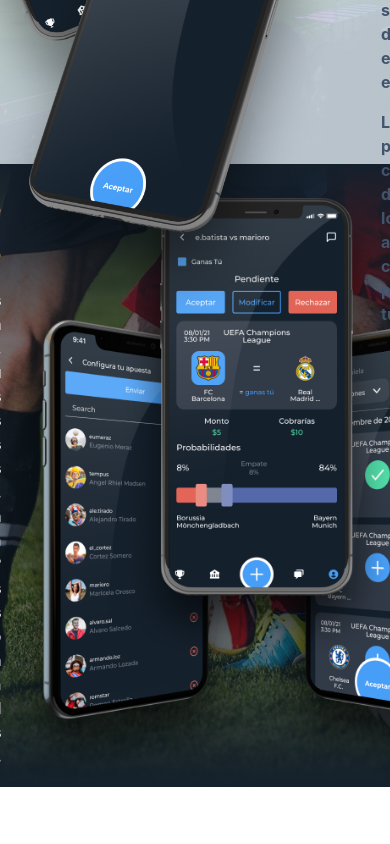
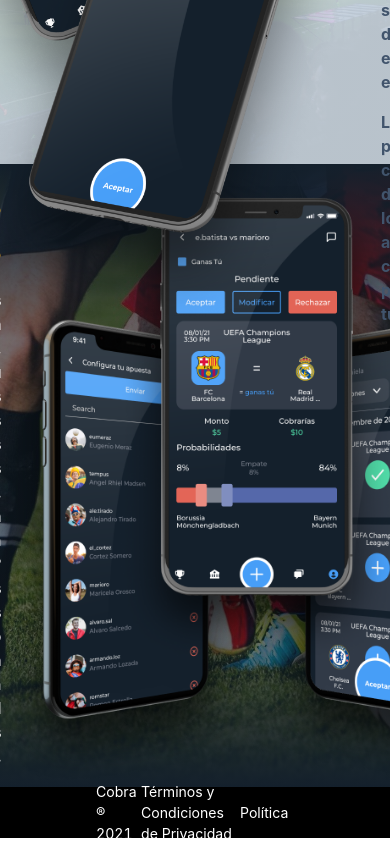
Before and after one commit to damg75/landing_condor, a website: page public/index.html in a window 390 px wide. Shown: the part 1982-2826 px from the top of the page. Before the commit the page ends 2769 px from the top, so only its background shows below. Drawn offline with Linux system fonts and the light colour scheme.

Commit message:
1era iteracion done, faltan responsive

```diff
--- a/public/css/global.css
+++ b/public/css/global.css
@@ -67,3 +67,7 @@
 .text-grey {
   color: #41546c;
 }
+
+.background-black {
+  background-color: #000000;
+}
--- a/public/index.html
+++ b/public/index.html
@@ -199,8 +199,23 @@
             </p>
           </div>
         </div>
-        <img src="static/last-frame.png" alt="Cobra App Screen" class="challenges__main__image" />
+        <img
+          src="static/last-frame.png"
+          alt="Cobra App Screen"
+          class="challenges__main__image"
+        />
       </div>
     </section>
+
+    <!-- footer -->
+    <footer class="footer background-black text-white">
+      <div class="footer__main">
+        <p class="">Cobra ® 2021</p>
+        <div class="css-1ibk9d6 e1svw91u25">
+          <a class="">Términos y Condiciones</a
+          ><a class="margin-left">Política de Privacidad</a>
+        </div>
+      </div>
+    </footer>
   </body>
 </html>
--- a/scss/main.scss
+++ b/scss/main.scss
@@ -103,3 +103,19 @@
     }
   }
 }
+
+.footer {
+  height: 51px;
+  display: flex;
+  flex-direction: column;
+  justify-content: center;
+  &__main {
+    padding-left: 6rem;
+    padding-right: 6rem;
+    display: flex;
+    flex-direction: row;
+    align-items: center;
+    justify-content: space-between;
+    font-size: 0.88rem;
+  }
+}
```
Also changed, not shown: public/css/main.css.
